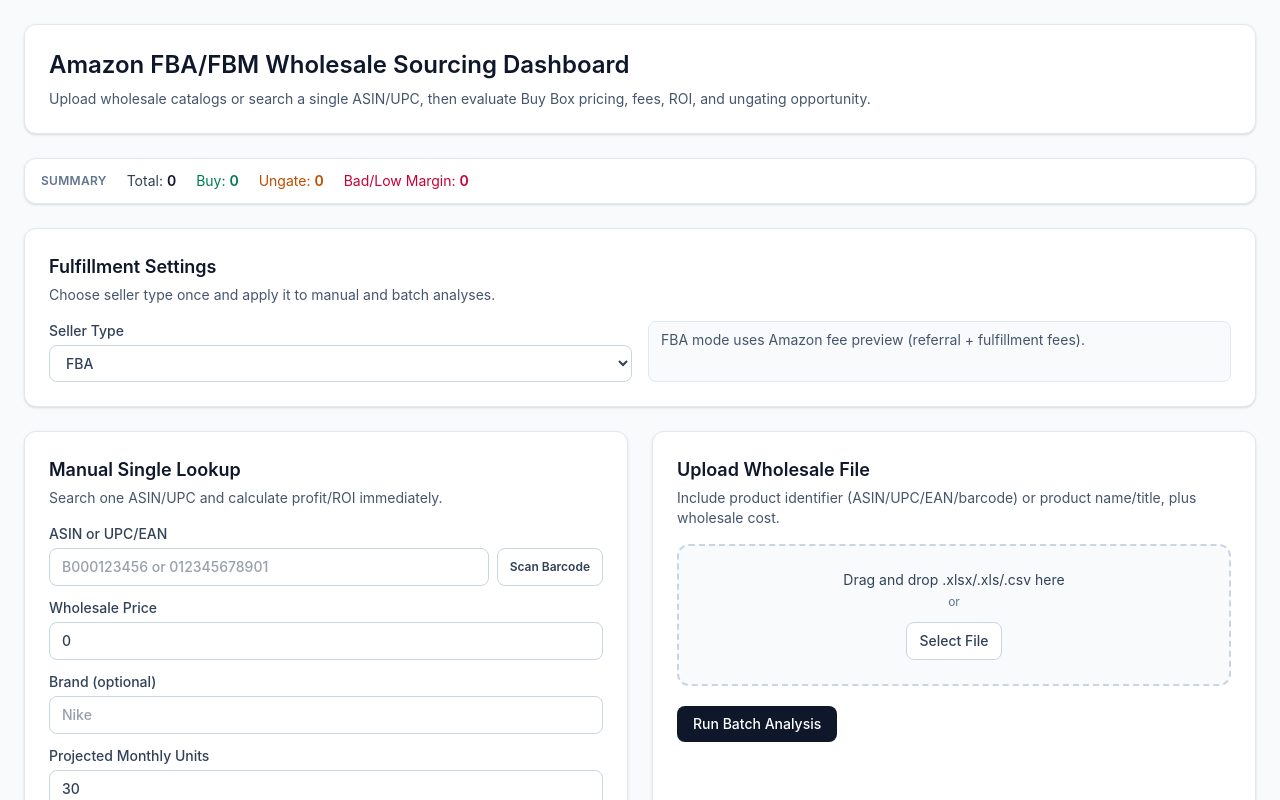
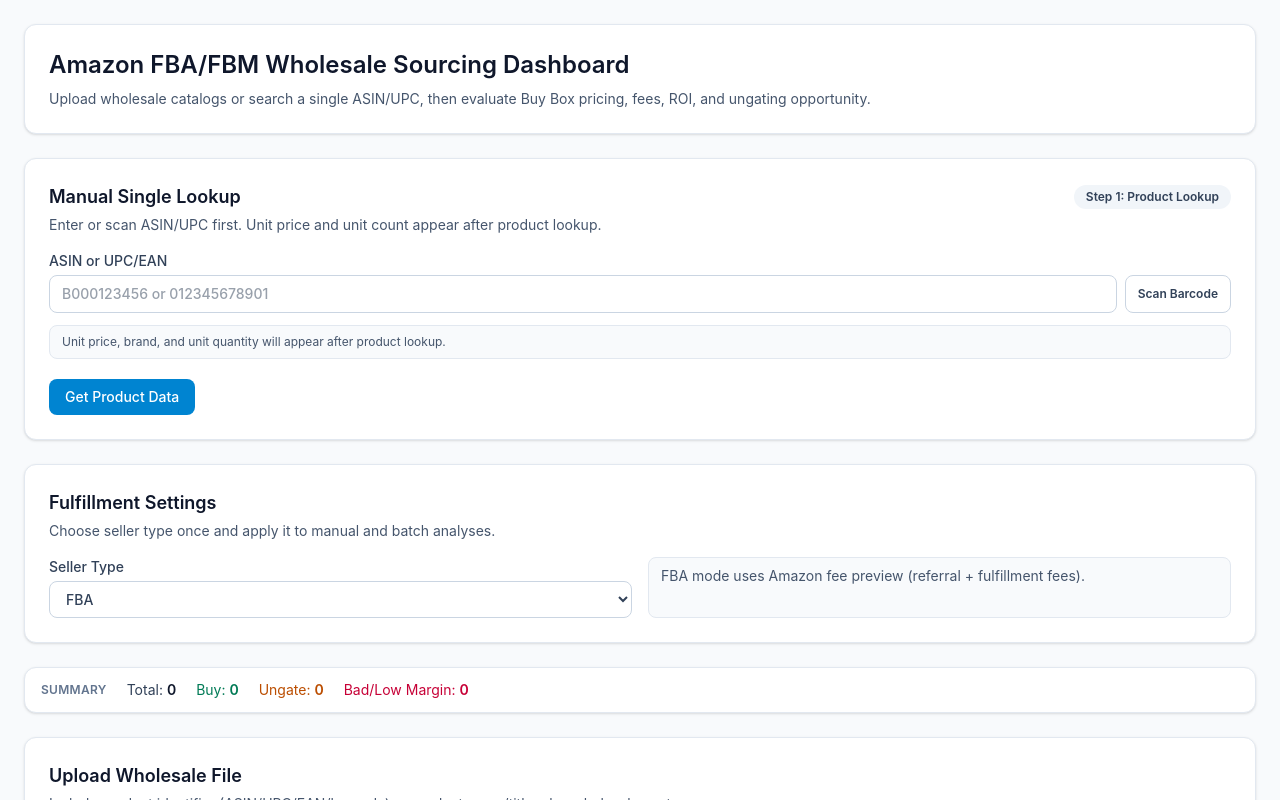
Before and after one commit to highfocusAndy/amazon-sourcing-app, a Next.js app: page / in a window 1280 px wide. Shown: the top 800 px of the page. Built offline with nearby package versions, Linux system fonts and the light colour scheme.

Commit message:
Redesign manual flow with staged lookup and auto-calc
Co-authored-by: highfocusAndy <highfocusAndy@users.noreply.github.com>

```diff
--- a/app/page.tsx
+++ b/app/page.tsx
@@ -100,6 +100,52 @@ function rowColorClasses(color: ProductAnalysis["rowColor"]): string {
   return "bg-rose-50";
 }
 
+function decisionBadgeClasses(decision: ProductAnalysis["decision"]): string {
+  if (decision === "BUY") {
+    return "bg-emerald-100 text-emerald-800";
+  }
+  if (decision === "WORTH UNGATING") {
+    return "bg-amber-100 text-amber-800";
+  }
+  if (decision === "LOW_MARGIN") {
+    return "bg-orange-100 text-orange-800";
+  }
+  if (decision === "BAD") {
+    return "bg-rose-100 text-rose-800";
+  }
+  return "bg-slate-100 text-slate-700";
+}
+
+function buildAiInsight(item: ProductAnalysis): string {
+  if (item.error) {
+    return "Data connection issue. Re-run this item and verify account/API credentials.";
+  }
+
+  if (item.approvalRequired || item.listingRestricted || item.restrictedBrand) {
+    return "Listing/gating risk detected. Check approvals and ungating docs before buying.";
+  }
+
+  if (item.netProfit === null || item.roiPercent === null || item.buyBoxPrice === null) {
+    return "Incomplete market data. Validate buy box and fee data before making a sourcing decision.";
+  }
+
+  if (item.decision === "BUY") {
+    return item.amazonIsSeller === true
+      ? "Profitable but Amazon is on listing. Watch buy box share and price volatility."
+      : "Strong candidate. Profit and ROI are acceptable with current market snapshot.";
+  }
+
+  if (item.decision === "WORTH UNGATING") {
+    return "Potentially attractive after ungating. Confirm docs and post-ungating margin stability.";
+  }
+
+  if (item.decision === "LOW_MARGIN") {
+    return "Margin is thin. Negotiate lower cost, reduce shipping, or skip.";
+  }
+
+  return "Needs deeper review: compare offer depth, rank trend, and competition before buying.";
+}
+
 function compareValues(
   a: ProductAnalysis,
   b: ProductAnalysis,
@@ -173,12 +219,13 @@ export default function Home() {
   const [isScannerOpen, setIsScannerOpen] = useState(false);
   const [scannerError, setScannerError] = useState<string | null>(null);
   const [scannerRunNonce, setScannerRunNonce] = useState(0);
+  const [manualIdentifierResolved, setManualIdentifierResolved] = useState(false);
   const videoRef = useRef<HTMLVideoElement | null>(null);
   const scannerStreamRef = useRef<MediaStream | null>(null);
   const scannerFrameRef = useRef<number | null>(null);
   const zxingReaderRef = useRef<ZxingReaderLike | null>(null);
   const hasScannedRef = useRef(false);
-  const lastAutoWholesalePriceRef = useRef(wholesalePrice);
+  const lastAutoManualCalcKeyRef = useRef("");
 
   const stopScanner = useCallback(() => {
     if (zxingReaderRef.current) {
@@ -207,6 +254,7 @@ export default function Home() {
       isAutoRerun = false,
       identifierOverride?: string,
       isScannerTriggered = false,
+      lookupOnly = false,
     ): Promise<void> => {
       const effectiveIdentifier = (identifierOverride ?? identifier).trim();
       if (!effectiveIdentifier) {
@@ -226,9 +274,9 @@ export default function Home() {
           },
           body: JSON.stringify({
             identifier: effectiveIdentifier,
-            wholesalePrice: Number(wholesalePrice),
+          wholesalePrice: lookupOnly ? 0 : Number(wholesalePrice),
           brand,
-            projectedMonthlyUnits: Number(projectedMonthlyUnits),
+          projectedMonthlyUnits: lookupOnly ? 1 : Number(projectedMonthlyUnits),
             sellerType: selectedSellerType,
             shippingCost: selectedSellerType === "FBM" ? Number(shippingCost) : 0,
           }),
@@ -237,6 +285,23 @@ export default function Home() {
         const json = (await response.json()) as { error?: string; result?: ProductAnalysis };
         if (!response.ok || !json.result) {
           throw new Error(json.error ?? "Manual analysis failed.");
+        }
+
+        const detectedBrand = json.result.brand?.trim() ?? "";
+        if (detectedBrand) {
+          setBrand(detectedBrand);
+        }
+        setManualIdentifierResolved(true);
+
+        if (lookupOnly) {
+          setResults([]);
+          setLastRunMode("manual");
+          setInfoMessage(
+            isScannerTriggered
+              ? `Scanned ${effectiveIdentifier}. Product found. Enter unit price and units to calculate profit.`
+              : "Product found. Enter unit price and units to calculate profit.",
+          );
+          return;
         }
 
         if (isAutoRerun) {
@@ -272,16 +337,21 @@ export default function Home() {
       }
       hasScannedRef.current = true;
       setIdentifier(scannedValue);
+      setManualIdentifierResolved(false);
+      setBrand("");
+      setResults([]);
+      setLastRunMode(null);
+      lastAutoManualCalcKeyRef.current = "";
       setErrorMessage(null);
       setIsScannerOpen(false);
 
       if (isManualLoading || isUploadLoading) {
-        setInfoMessage(`Scanned identifier: ${scannedValue}. Finish current run, then tap Analyze Product.`);
+        setInfoMessage(`Scanned identifier: ${scannedValue}. Finish current run, then continue.`);
         return;
       }
 
-      setInfoMessage(`Scanned identifier: ${scannedValue}. Running analysis...`);
-      void runManualAnalysis(sellerType, false, scannedValue, true);
+      setInfoMessage(`Scanned identifier: ${scannedValue}. Loading product data...`);
+      void runManualAnalysis(sellerType, false, scannedValue, true, true);
     };
 
     const scanLoop = async (detector: BarcodeDetectorInstance): Promise<void> => {
@@ -409,26 +479,39 @@ export default function Home() {
   }, [isScannerOpen, scannerRunNonce, stopScanner, isManualLoading, isUploadLoading, sellerType, runManualAnalysis]);
 
   useEffect(() => {
-    if (lastRunMode !== "manual" || results.length === 0) {
-      lastAutoWholesalePriceRef.current = wholesalePrice;
+    if (!manualIdentifierResolved) {
+      lastAutoManualCalcKeyRef.current = "";
       return;
     }
-
-    if (wholesalePrice === lastAutoWholesalePriceRef.current) {
-      return;
-    }
-    lastAutoWholesalePriceRef.current = wholesalePrice;
 
     if (isManualLoading || isUploadLoading || isScannerOpen || !identifier.trim()) {
       return;
     }
 
     const parsedWholesalePrice = Number(wholesalePrice);
-    if (Number.isNaN(parsedWholesalePrice) || parsedWholesalePrice < 0) {
+    const parsedProjectedUnits = Number(projectedMonthlyUnits);
+    if (
+      Number.isNaN(parsedWholesalePrice) ||
+      Number.isNaN(parsedProjectedUnits) ||
+      parsedWholesalePrice <= 0 ||
+      parsedProjectedUnits <= 0
+    ) {
+      return;
+    }
+
+    const autoCalcKey = [
+      identifier.trim().toUpperCase(),
+      sellerType,
+      shippingCost,
+      wholesalePrice,
+      projectedMonthlyUnits,
+    ].join("|");
+    if (lastAutoManualCalcKeyRef.current === autoCalcKey) {
       return;
     }
 
     const rerunTimer = window.setTimeout(() => {
+      lastAutoManualCalcKeyRef.current = autoCalcKey;
       void runManualAnalysis(sellerType, true);
     }, 450);
 
@@ -437,13 +520,14 @@ export default function Home() {
     };
   }, [
     wholesalePrice,
-    lastRunMode,
-    results.length,
+    projectedMonthlyUnits,
+    manualIdentifierResolved,
     isManualLoading,
     isUploadLoading,
     isScannerOpen,
     identifier,
     sellerType,
+    shippingCost,
     runManualAnalysis,
   ]);
 
@@ -459,6 +543,8 @@ export default function Home() {
     const bad = results.filter((item) => item.decision === "BAD" || item.decision === "LOW_MARGIN").length;
     return { profitable, ungating, bad };
   }, [results]);
+
+  const manualResult = lastRunMode === "manual" && results.length > 0 ? results[0] : null;
 
   function handleSort(column: SortColumn): void {
     if (sortColumn === column) {
@@ -507,8 +593,24 @@ export default function Home() {
     applyFileSelection(event.dataTransfer.files?.[0] ?? null);
   }
 
+  function handleIdentifierChange(nextIdentifier: string): void {
+    setIdentifier(nextIdentifier);
+    setManualIdentifierResolved(false);
+    setBrand("");
+    setResults([]);
+    setLastRunMode(null);
+    lastAutoManualCalcKeyRef.current = "";
+    setInfoMessage(null);
+    setErrorMessage(null);
+  }
+
   async function handleManualSubmit(event: FormEvent<HTMLFormElement>): Promise<void> {
     event.preventDefault();
+    if (!manualIdentifierResolved) {
+      await runManualAnalysis(sellerType, false, undefined, false, true);
+      return;
+    }
+
     await runManualAnalysis(sellerType, false);
   }
 
@@ -615,23 +717,99 @@ export default function Home() {
         </p>
       </header>
 
-      <section className="rounded-xl border border-slate-200 bg-white px-4 py-3 shadow-sm">
-        <div className="flex flex-wrap items-center gap-x-5 gap-y-2 text-sm">
-          <span className="text-xs font-semibold uppercase tracking-wide text-slate-500">Summary</span>
-          <span className="text-slate-700">
-            Total: <span className="font-semibold text-slate-900">{results.length}</span>
-          </span>
-          <span className="text-emerald-700">
-            Buy: <span className="font-semibold">{stats.profitable}</span>
-          </span>
-          <span className="text-amber-700">
-            Ungate: <span className="font-semibold">{stats.ungating}</span>
-          </span>
-          <span className="text-rose-700">
-            Bad/Low Margin: <span className="font-semibold">{stats.bad}</span>
+      <form onSubmit={handleManualSubmit} className="rounded-xl border border-slate-200 bg-white p-6 shadow-sm">
+        <div className="flex flex-wrap items-center justify-between gap-3">
+          <h2 className="text-lg font-semibold text-slate-900">Manual Single Lookup</h2>
+          <span className="rounded-full bg-slate-100 px-3 py-1 text-xs font-semibold text-slate-700">
+            {manualIdentifierResolved ? "Step 2: Cost + Units" : "Step 1: Product Lookup"}
           </span>
         </div>
-      </section>
+        <p className="mt-1 text-sm text-slate-600">
+          Enter or scan ASIN/UPC first. Unit price and unit count appear after product lookup.
+        </p>
+
+        <div className="mt-4 grid gap-3">
+          <label className="text-sm font-medium text-slate-700">
+            ASIN or UPC/EAN
+            <div className="mt-1 flex gap-2">
+              <input
+                value={identifier}
+                onChange={(event) => handleIdentifierChange(event.target.value)}
+                placeholder="B000123456 or 012345678901"
+                className="w-full rounded-lg border border-slate-300 px-3 py-2 text-sm outline-none ring-sky-400 focus:ring"
+                required
+              />
+              <button
+                type="button"
+                onClick={handleOpenScanner}
+                className="shrink-0 rounded-lg border border-slate-300 bg-white px-3 py-2 text-xs font-semibold text-slate-700 transition hover:bg-slate-100"
+              >
+                Scan Barcode
+              </button>
+            </div>
+          </label>
+
+          {manualIdentifierResolved ? (
+            <div className="grid gap-3 md:grid-cols-3">
+              <div className="rounded-lg border border-slate-200 bg-slate-50 px-3 py-2 text-sm text-slate-700">
+                <p className="text-xs uppercase tracking-wide text-slate-500">Brand (auto)</p>
+                <p className="mt-1 font-semibold">{brand || "-"}</p>
+              </div>
+              <label className="text-sm font-medium text-slate-700">
+                Unit Price
+                <input
+                  type="number"
+                  min="0"
+                  step="0.01"
+                  value={wholesalePrice}
+                  onChange={(event) => setWholesalePrice(event.target.value)}
+                  className="mt-1 w-full rounded-lg border border-slate-300 px-3 py-2 text-sm outline-none ring-sky-400 focus:ring"
+                  placeholder="e.g. 7.25"
+                  required
+                />
+              </label>
+              <label className="text-sm font-medium text-slate-700">
+                Unit Quantity
+                <input
+                  type="number"
+                  min="1"
+                  step="1"
+                  value={projectedMonthlyUnits}
+                  onChange={(event) => setProjectedMonthlyUnits(event.target.value)}
+                  className="mt-1 w-full rounded-lg border border-slate-300 px-3 py-2 text-sm outline-none ring-sky-400 focus:ring"
+                  placeholder="e.g. 30"
+                  required
+                />
+              </label>
+            </div>
+          ) : (
+            <div className="rounded-lg border border-slate-200 bg-slate-50 px-3 py-2 text-xs text-slate-600">
+              Unit price, brand, and unit quantity will appear after product lookup.
+            </div>
+          )}
+        </div>
+
+        <div className="mt-5 flex flex-wrap items-center gap-3">
+          <button
+            type="submit"
+            disabled={isManualLoading}
+            className="inline-flex items-center rounded-lg bg-sky-600 px-4 py-2 text-sm font-medium text-white transition hover:bg-sky-700 disabled:cursor-not-allowed disabled:opacity-60"
+          >
+            {isManualLoading
+              ? manualIdentifierResolved
+                ? "Calculating..."
+                : "Loading Product..."
+              : manualIdentifierResolved
+                ? "Refresh Product Lookup"
+                : "Get Product Data"}
+          </button>
+          {manualIdentifierResolved ? (
+            <p className="text-xs text-slate-600">
+              Profit calculation runs automatically when Unit Price or Unit Quantity changes.
+            </p>
+          ) : null}
+        </div>
+      </form>
 
       <section className="rounded-xl border border-slate-200 bg-white p-6 shadow-sm">
         <h2 className="text-lg font-semibold text-slate-900">Fulfillment Settings</h2>
@@ -672,76 +850,23 @@ export default function Home() {
         </div>
       </section>
 
-      <section className="grid gap-6 lg:grid-cols-2">
-        <form onSubmit={handleManualSubmit} className="rounded-xl border border-slate-200 bg-white p-6 shadow-sm">
-          <h2 className="text-lg font-semibold text-slate-900">Manual Single Lookup</h2>
-          <p className="mt-1 text-sm text-slate-600">Search one ASIN/UPC and calculate profit/ROI immediately.</p>
-
-          <div className="mt-4 grid gap-3">
-            <label className="text-sm font-medium text-slate-700">
-              ASIN or UPC/EAN
-              <div className="mt-1 flex gap-2">
-                <input
-                  value={identifier}
-                  onChange={(event) => setIdentifier(event.target.value)}
-                  placeholder="B000123456 or 012345678901"
-                  className="w-full rounded-lg border border-slate-300 px-3 py-2 text-sm outline-none ring-sky-400 focus:ring"
-                  required
-                />
-                <button
-                  type="button"
-                  onClick={handleOpenScanner}
-                  className="shrink-0 rounded-lg border border-slate-300 bg-white px-3 py-2 text-xs font-semibold text-slate-700 transition hover:bg-slate-100"
-                >
-                  Scan Barcode
-                </button>
+      <section className="rounded-xl border border-slate-200 bg-white px-4 py-3 shadow-sm">
+        <div className="flex flex-wrap items-center gap-x-5 gap-y-2 text-sm">
+          <span className="text-xs font-semibold uppercase tracking-wide text-slate-500">Summary</span>
+          <span className="text-slate-700">
+            Total: <span className="font-semibold text-slate-900">{results.length}</span>
+          </span>
+          <span className="text-emerald-700">
+            Buy: <span className="font-semibold">{stats.profitable}</span>
+          </span>
+          <span className="text-amber-700">
+            Ungate: <span className="font-semibold">{stats.ungating}</span>
+          </span>
+          <span className="text-rose-700">
+            Bad/Low Margin: <span className="font-semibold">{stats.bad}</span>
+          </span>
         </div>
-            </label>
-
-            <label className="text-sm font-medium text-slate-700">
-              Wholesale Price
-              <input
-                type="number"
-                min="0"
-                step="0.01"
-                value={wholesalePrice}
-                onChange={(event) => setWholesalePrice(event.target.value)}
-                className="mt-1 w-full rounded-lg border border-slate-300 px-3 py-2 text-sm outline-none ring-sky-400 focus:ring"
-                required
-              />
-            </label>
-
-            <label className="text-sm font-medium text-slate-700">
-              Brand (optional)
-              <input
-                value={brand}
-                onChange={(event) => setBrand(event.target.value)}
-                placeholder="Nike"
-                className="mt-1 w-full rounded-lg border border-slate-300 px-3 py-2 text-sm outline-none ring-sky-400 focus:ring"
-              />
-            </label>
-
-            <label className="text-sm font-medium text-slate-700">
-              Projected Monthly Units
-              <input
-                type="number"
-                min="1"
-                step="1"
-                value={projectedMonthlyUnits}
-                onChange={(event) => setProjectedMonthlyUnits(event.target.value)}
-                className="mt-1 w-full rounded-lg border border-slate-300 px-3 py-2 text-sm outline-none ring-sky-400 focus:ring"
-              />
-            </label>
-          </div>
-
-          <button
-            type="submit"
-            disabled={isManualLoading}
-            className="mt-5 inline-flex items-center rounded-lg bg-sky-600 px-4 py-2 text-sm font-medium text-white transition hover:bg-sky-700 disabled:cursor-not-allowed disabled:opacity-60"
-          >
-            {isManualLoading ? "Running..." : "Analyze Product"}
-          </button>
-        </form>
+      </section>
 
       <form onSubmit={handleUploadSubmit} className="rounded-xl border border-slate-200 bg-white p-6 shadow-sm">
         <h2 className="text-lg font-semibold text-slate-900">Upload Wholesale File</h2>
@@ -773,7 +898,6 @@ export default function Home() {
           {isUploadLoading ? "Analyzing File..." : "Run Batch Analysis"}
         </button>
       </form>
-      </section>
 
       {errorMessage ? (
         <div className="rounded-lg border border-rose-200 bg-rose-50 px-4 py-3 text-sm text-rose-700">{errorMessage}</div>
@@ -783,6 +907,39 @@ export default function Home() {
         <div className="rounded-lg border border-emerald-200 bg-emerald-50 px-4 py-3 text-sm text-emerald-700">
           {infoMessage}
         </div>
+      ) : null}
+
+      {manualResult ? (
+        <section className="rounded-xl border border-slate-200 bg-white p-4 shadow-sm">
+          <div className="flex flex-wrap items-center justify-between gap-2">
+            <h3 className="text-sm font-semibold uppercase tracking-wide text-slate-500">General Profit</h3>
+            <span className={`rounded-full px-3 py-1 text-xs font-semibold ${decisionBadgeClasses(manualResult.decision)}`}>
+              {manualResult.decision}
+            </span>
+          </div>
+          <div className="mt-3 grid gap-3 sm:grid-cols-2 lg:grid-cols-4">
+            <div className="rounded-lg border border-slate-200 bg-slate-50 px-3 py-2">
+              <p className="text-xs text-slate-500">Net Profit</p>
+              <p className="text-lg font-semibold text-slate-900">{formatCurrency(manualResult.netProfit)}</p>
+            </div>
+            <div className="rounded-lg border border-slate-200 bg-slate-50 px-3 py-2">
+              <p className="text-xs text-slate-500">ROI</p>
+              <p className="text-lg font-semibold text-slate-900">{formatPercent(manualResult.roiPercent)}</p>
+            </div>
+            <div className="rounded-lg border border-slate-200 bg-slate-50 px-3 py-2">
+              <p className="text-xs text-slate-500">Buy Box</p>
+              <p className="text-lg font-semibold text-slate-900">{formatCurrency(manualResult.buyBoxPrice)}</p>
+            </div>
+            <div className="rounded-lg border border-slate-200 bg-slate-50 px-3 py-2">
+              <p className="text-xs text-slate-500">Total Fees</p>
+              <p className="text-lg font-semibold text-slate-900">{formatCurrency(manualResult.totalFees)}</p>
+            </div>
+          </div>
+          <p className="mt-3 rounded-lg border border-slate-200 bg-slate-50 px-3 py-2 text-sm text-slate-700">
+            <span className="font-semibold text-slate-900">AI Hint: </span>
+            {buildAiInsight(manualResult)}
+          </p>
+        </section>
       ) : null}
 
       <section className="overflow-hidden rounded-xl border border-slate-200 bg-white shadow-sm">
@@ -823,14 +980,13 @@ export default function Home() {
                     </button>
                   </th>
                 ))}
-                <th className="px-3 py-3">Ungating</th>
-                <th className="px-3 py-3">Notes</th>
+                <th className="px-3 py-3">AI / Notes</th>
               </tr>
             </thead>
             <tbody>
               {filteredSortedResults.length === 0 ? (
                 <tr>
-                  <td colSpan={14} className="px-3 py-8 text-center text-sm text-slate-500">
+                  <td colSpan={13} className="px-3 py-8 text-center text-sm text-slate-500">
                     {results.length === 0
                       ? "No results yet. Run a manual lookup or upload a file."
                       : "No products match the selected view filter."}
@@ -867,19 +1023,22 @@ export default function Home() {
                             : "Amazon seller: Unknown"}
                       </div>
                     </td>
-                    <td className="px-3 py-3 font-semibold">{item.decision}</td>
+                    <td className="px-3 py-3">
+                      <span className={`rounded-full px-2.5 py-1 text-xs font-semibold ${decisionBadgeClasses(item.decision)}`}>
+                        {item.decision}
+                      </span>
+                    </td>
                     <td className="px-3 py-3 text-xs text-slate-700">
+                      <div className="mb-2 rounded-md border border-slate-200 bg-slate-50 px-2 py-1.5 text-slate-700">
+                        <span className="font-semibold text-slate-900">AI:</span> {buildAiInsight(item)}
+                      </div>
                       {item.restrictedBrand ? (
-                        <>
+                        <div className="mb-2 space-y-1 rounded-md border border-amber-200 bg-amber-50 px-2 py-1.5">
                           <div>10-unit cost: {formatCurrency(item.ungatingCost10Units)}</div>
                           <div>Break-even units: {formatNumber(item.breakEvenUnits)}</div>
                           <div>Monthly profit: {formatCurrency(item.projectedMonthlyProfit)}</div>
-                        </>
-                      ) : (
-                        "-"
-                      )}
-                    </td>
-                    <td className="px-3 py-3 text-xs text-slate-700">
+                        </div>
+                      ) : null}
                       {item.error ? <div className="mb-1 text-rose-700">{item.error}</div> : null}
                       {item.reasons.length > 0 ? (
                         <ul className="list-disc space-y-1 pl-4">
```
Lines whose indentation alone changed are shown as unchanged.
